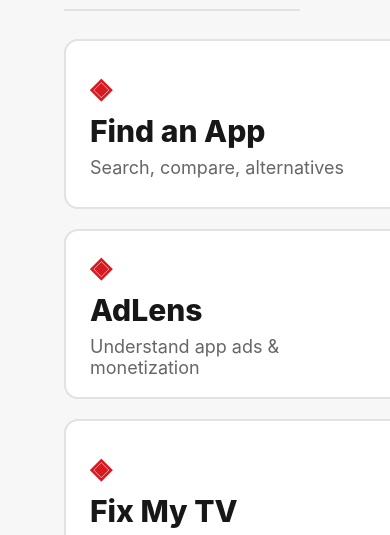
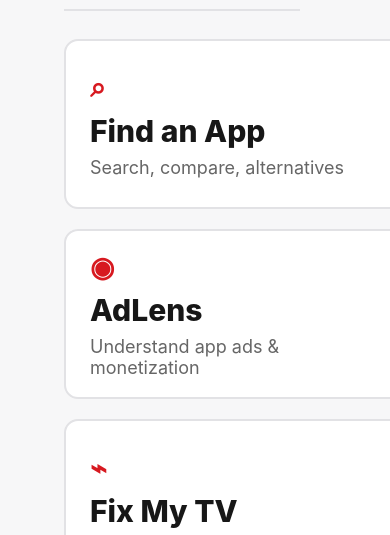
Before and after one commit to Barnona/archangel, a React Native app in the folder fire-os/: screen / in a window 390 px wide. Shown: the part 278-813 px from the top of the page. Built offline with nearby package versions, Linux system fonts and the light colour scheme.

Commit message:
feat: add distinct icons to ARCHANGEL home tiles

```diff
--- a/fire-os/src/screens/HomeScreen.tsx
+++ b/fire-os/src/screens/HomeScreen.tsx
@@ -19,11 +19,11 @@
       <Text style={styles.tagline}>The Intelligent Layer for Fire TV</Text>
       <View style={styles.rule} />
       <View style={styles.grid}>
-        <FocusableTile title="Find an App" subtitle="Search, compare, alternatives" onPress={() => navigate('Discover')} preferredFocus />
-        <FocusableTile title="AdLens" subtitle="Understand app ads & monetization" onPress={() => navigate('AdLens')} />
-        <FocusableTile title="Fix My TV" subtitle="Pulse network & experience check" onPress={() => navigate('Pulse')} />
-        <FocusableTile title="Request an App" subtitle="Tell developers what is missing" onPress={() => navigate('Request')} />
-        <FocusableTile title="Profile" subtitle="Preferences & privacy" onPress={() => navigate('Profile')} />
+        <FocusableTile title="Find an App" icon="⌕" subtitle="Search, compare, alternatives" onPress={() => navigate('Discover')} preferredFocus />
+        <FocusableTile title="AdLens" icon="◉" subtitle="Understand app ads & monetization" onPress={() => navigate('AdLens')} />
+        <FocusableTile title="Fix My TV" icon="⌁" subtitle="Pulse network & experience check" onPress={() => navigate('Pulse')} />
+        <FocusableTile title="Request an App" icon="＋" subtitle="Tell developers what is missing" onPress={() => navigate('Request')} />
+        <FocusableTile title="Profile" icon="⚙" subtitle="Preferences & privacy" onPress={() => navigate('Profile')} />
       </View>
       <Text style={styles.footer}>DISCOVER • DIAGNOSE • REQUEST • IMPROVE</Text>
     </ScrollView>
```
